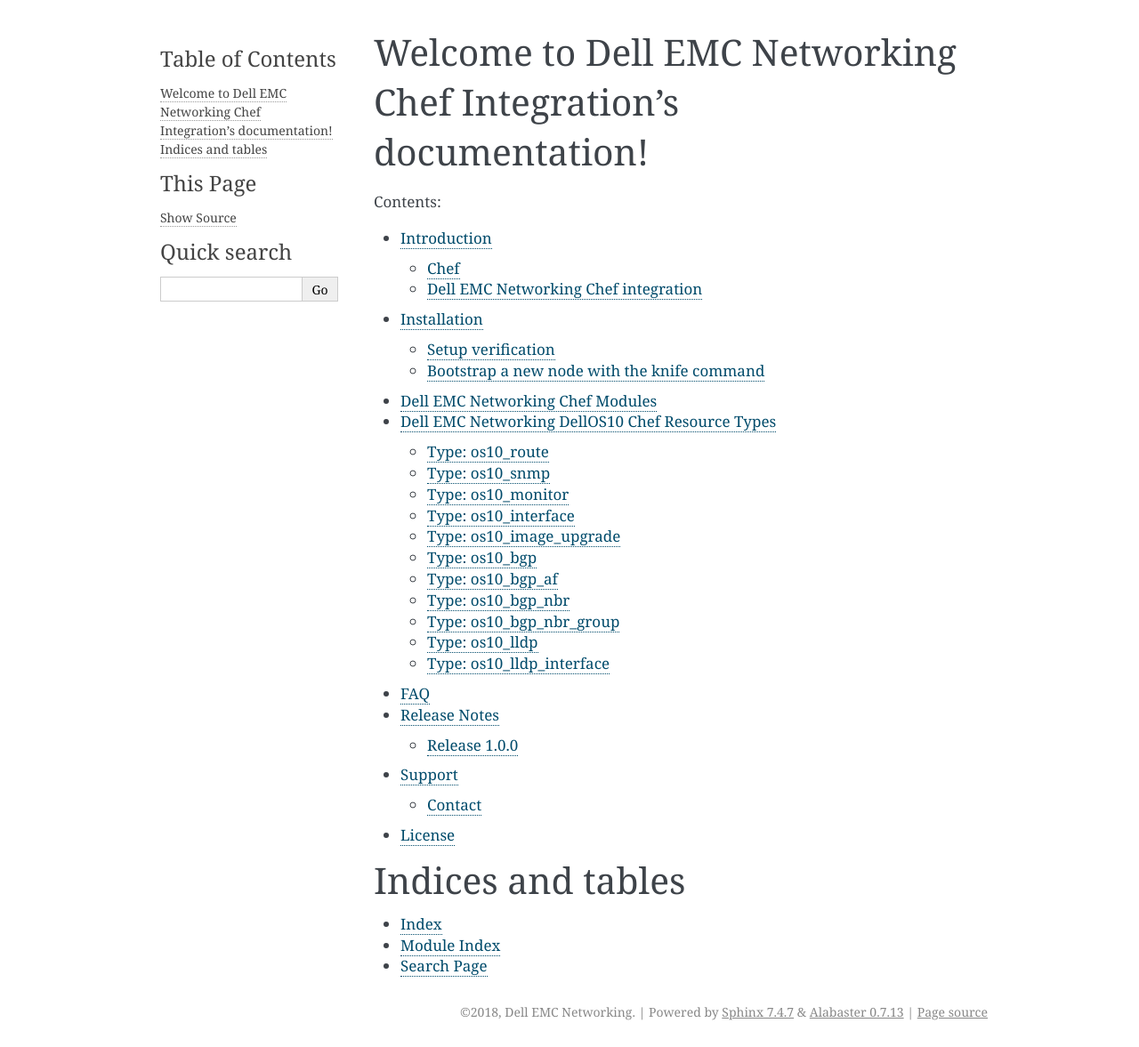
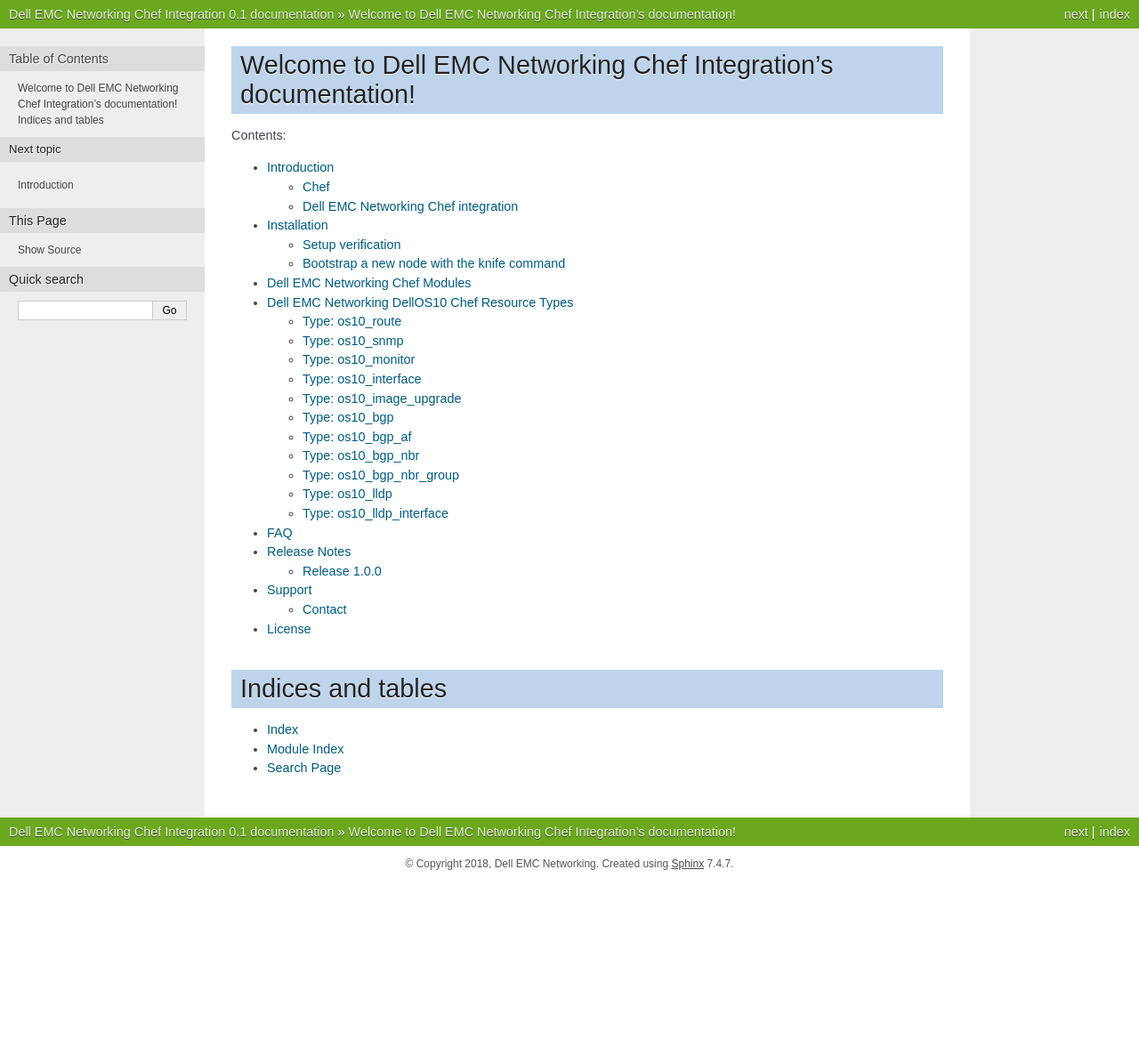
Before and after one commit to lalitgera/chef-dellos10-docs, a Sphinx documentation site: the page built from source/index.rst, in a window 1280 px wide. Shown: the whole page at 89% size. Built offline with Sphinx 7.4.7, drawn with Linux system fonts in a browser that asks for light colours; after the commit the page ends 991 px from its top, so only the background shows below that.

Commit message:
updated file

```diff
--- a/source/conf.py
+++ b/source/conf.py
@@ -74,7 +74,16 @@
 # The theme to use for HTML and HTML Help pages.  See the documentation for
 # a list of builtin themes.
 #
-html_theme = 'alabaster'
+
+# check for local or RTD build
+import os
+on_rtd = os.environ.get('READTHEDOCS') == 'True'
+if on_rtd:
+    import sphinx_rtd_theme
+    html_theme = 'sphinx_rtd_theme'
+    html_theme_path = [sphinx_rtd_theme.get_html_theme_path()]
+else:
+    html_theme = 'nature'
 
 # Theme options are theme-specific and customize the look and feel of a theme
 # further.  For a list of options available for each theme, see the
```
